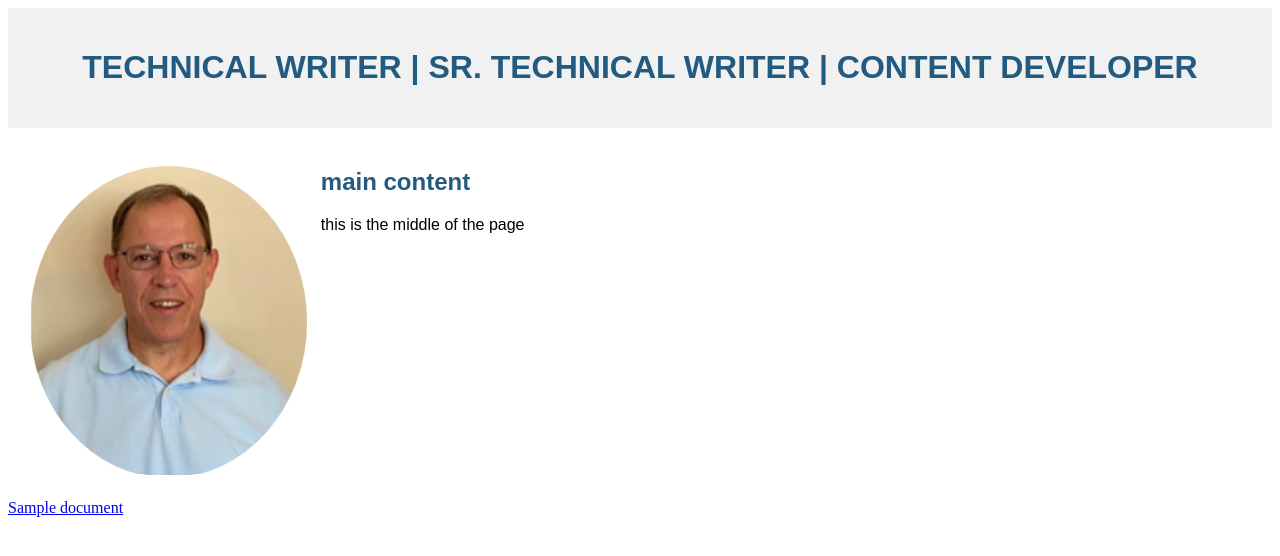
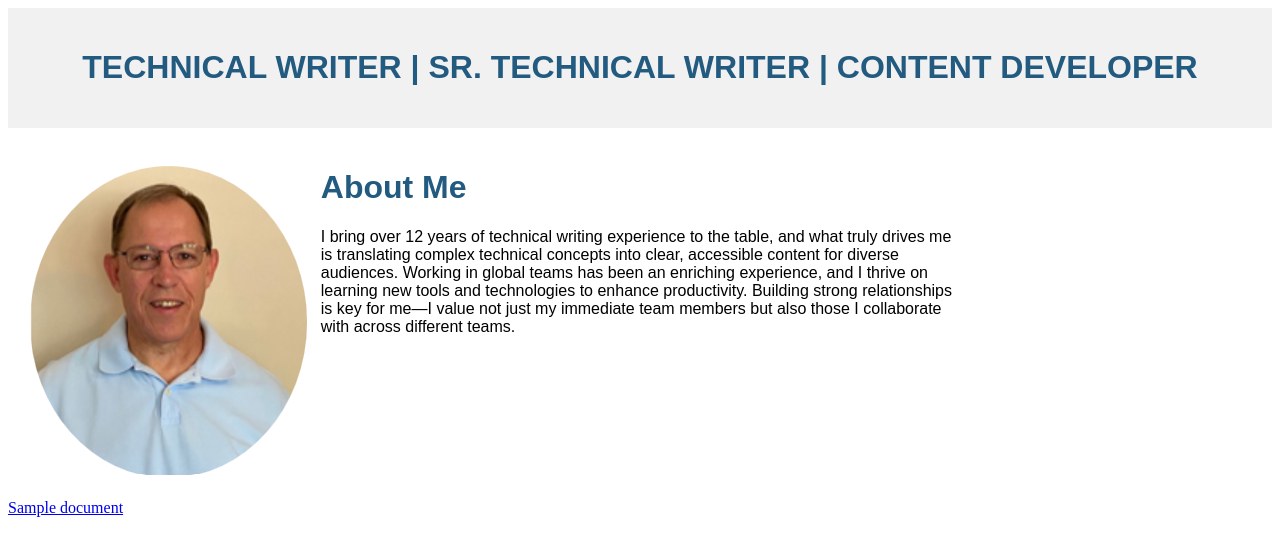
Before and after one commit to wesacallie/writing-samples, a plain HTML site: page index.html in a window 1280 px wide. Drawn offline with Linux system fonts and the light colour scheme.

Commit message:
added text to index

```diff
--- a/index.html
+++ b/index.html
@@ -15,8 +15,9 @@
             <img src="images/profile_photo_circle1.png">
         </div>
         <div class="column middle">
-            <h2>main content</h2>
-            <p>this is the middle of the page</p>
+            <h1>About Me</h1>
+            <p>I bring over 12 years of technical writing experience to the table, and what truly drives me is translating complex technical concepts into clear, accessible content for diverse audiences. Working in global teams has been an enriching experience, and I thrive on learning new tools and technologies to enhance productivity. Building strong relationships is key for me—I value not just my immediate team members but also those I collaborate with across different teams.
+            </p>
         </div>
     </div>
 
```
